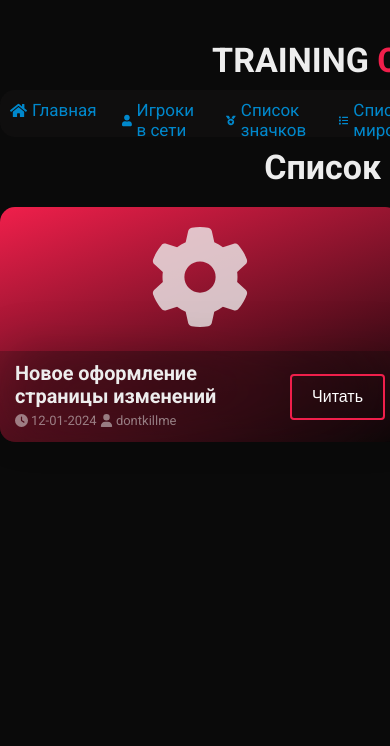
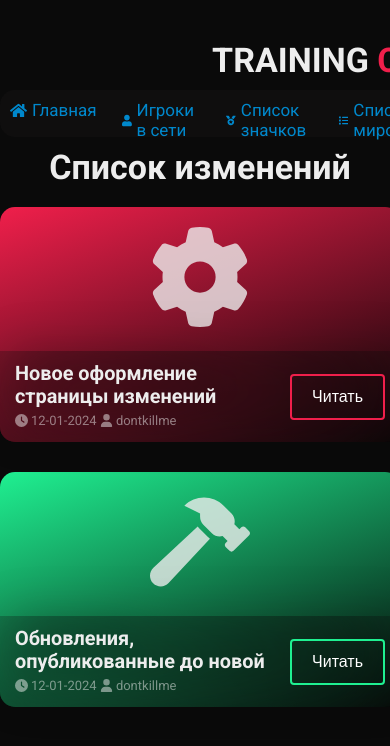
Before and after one commit to caseapia/trainingchecker, a Next.js app: page /changelog in a window 390 px wide. Shown: the top 746 px of the page. Built offline with nearby package versions, Linux system fonts and the light colour scheme.

Commit message:
mobile adaptive

```diff
--- a/src/app/changelog/page.module.scss
+++ b/src/app/changelog/page.module.scss
@@ -1,6 +1,8 @@
 .blockWrapper {
-  display: grid;
-  grid-template-columns: repeat(3, 1fr);
+  display: flex;
+    @media screen and (max-width: 767px) {
+      flex-direction: column;
+    }
 }
 .log {
   &__item {
@@ -16,6 +18,13 @@
         font-size: 100px;
         width: 100%;
         justify-content: space-around;
+      }
+      @media screen and (max-width: 767px) {
+        margin-bottom: 30px;
+        margin-right: 0;
+          :last-of-type {
+            margin-bottom: 0;
+          }
       }
       &:last-of-type {
         margin-right: 0;
--- a/src/app/changelog/page.tsx
+++ b/src/app/changelog/page.tsx
@@ -13,16 +13,17 @@ import Link from "next/link";
 import BootstrapTooltip from "@/components/Styles/TooltipStyles";
 
 const Changelog = () => {
-  const [isLoaded, setIsLoaded] = useState<boolean>(true);
+  const [isLoaded, setIsLoaded] = useState<boolean>(false);
   const isMobile = isMobileDevice();
   const router = useRouter();
 
   useEffect(() => {
-    if (isMobile) {
+    if (changeLog) {
+      setIsLoaded(true);
+    } else {
       setIsLoaded(false);
-      router.push("/");
     }
-  }, [isMobile, router]);
+  })
 
   return isLoaded ? (
     <PageWrapper title="Список изменений" classname={styles.NewWrapper}>
@@ -84,9 +85,9 @@ const Changelog = () => {
       </div>
     </PageWrapper>
   ) : (
-    <div className={styles.PageWrapper}>
+    <PageWrapper>
       <Lottie animationData={Preloader} />
-    </div>
+    </PageWrapper>
   );
 };
 
```
Also changed, not shown: src/app/changelog/[id]/page.module.scss (+15 -0 lines).
